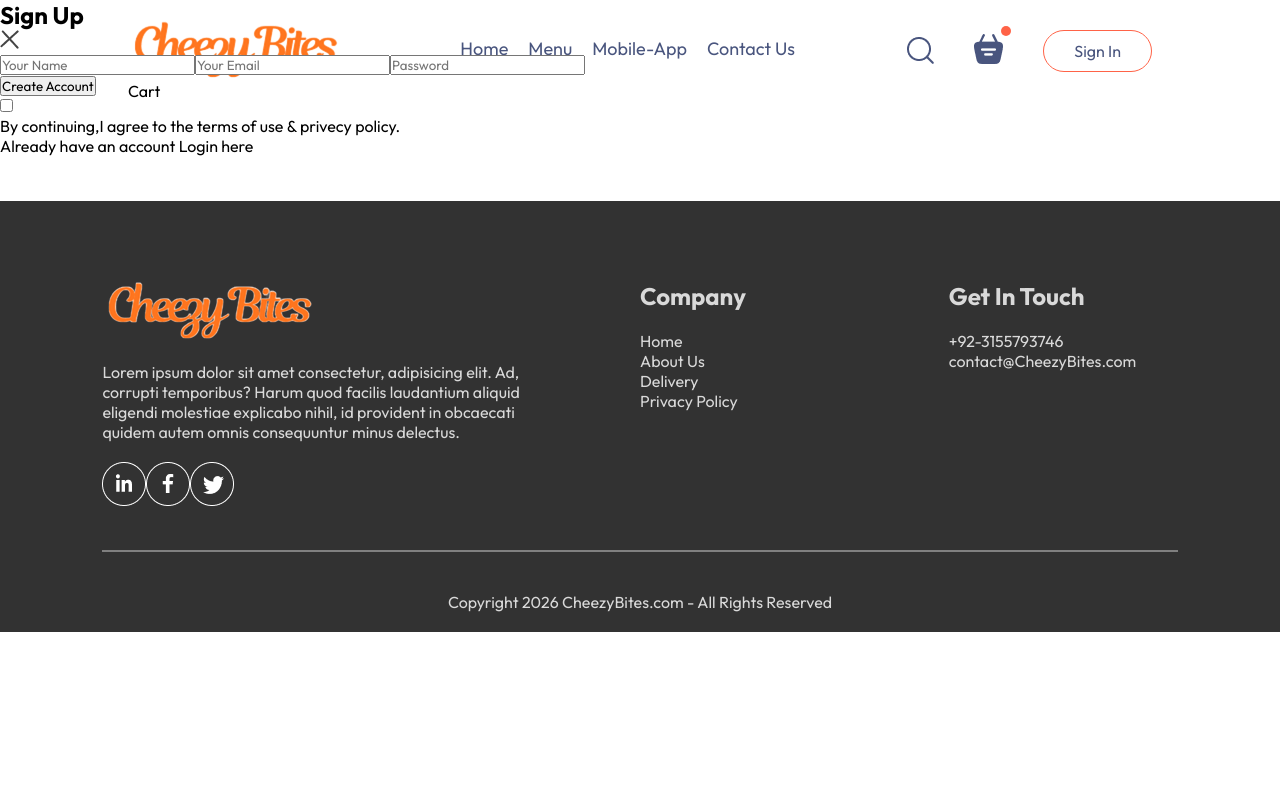
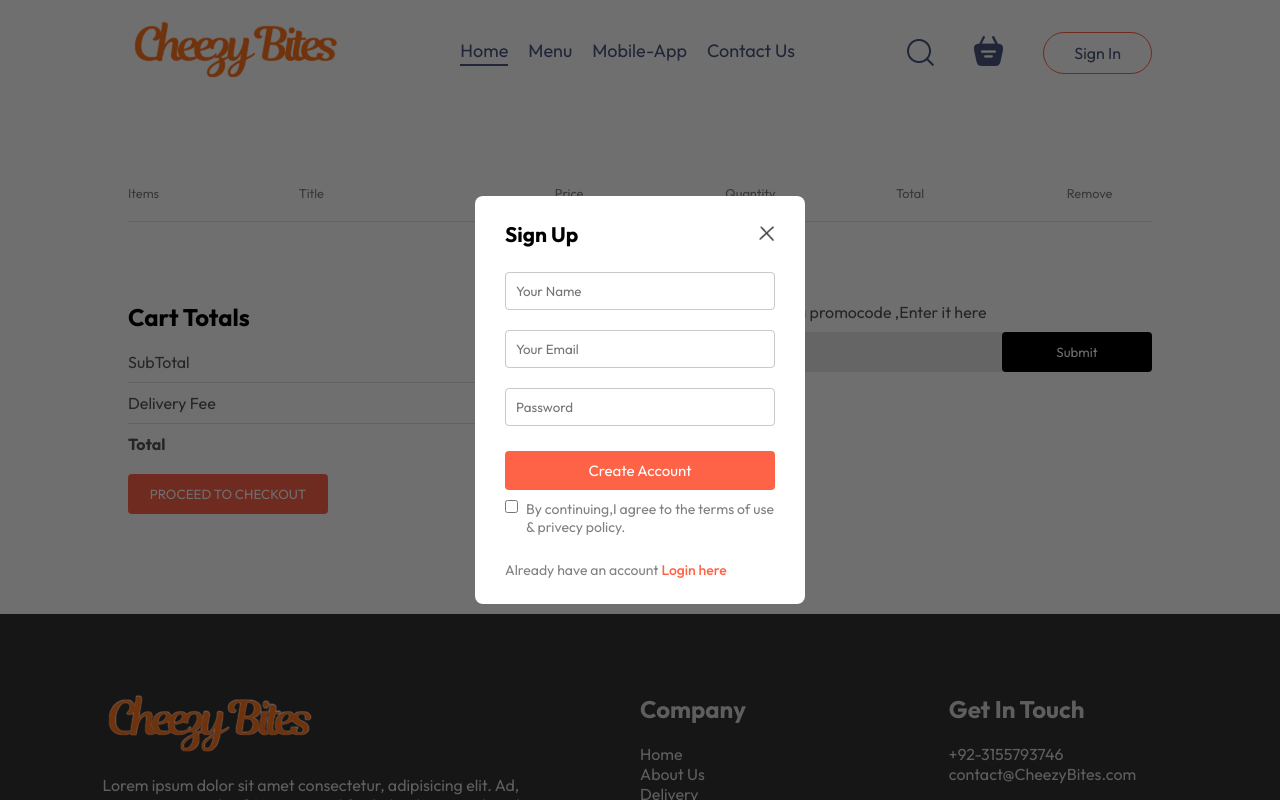
Before and after one commit to sadiajavid/food-delivery-app, a React (Vite) app in the folder frontend/: page /cart in a window 1280 px wide. Both pictures are taken after a click on the button "Sign In". Shown: the top 800 px of the page. Built offline with nearby package versions, Linux system fonts and the light colour scheme.

Commit message:
cart page complete

```diff
--- a/frontend/src/Context/StoreContext.jsx
+++ b/frontend/src/Context/StoreContext.jsx
@@ -1,32 +1,41 @@
 import { createContext, useEffect, useState } from "react";
 import { food_list } from "../assets/assets";
 
-export const StoreContext=createContext(null);
-const StoreContextProvider=(props)=>{
-    const[cartItems,setCartItems]=useState({});
-    const addToCart=(itemId)=>{
-        if(!cartItems[itemId]){
-            setCartItems((prev)=>({...prev,[itemId]:1}))
-        }else{
-            setCartItems((prev)=>({...prev,[itemId]:prev[itemId]+1}))
+export const StoreContext = createContext(null);
+const StoreContextProvider = (props) => {
+    const [cartItems, setCartItems] = useState({});
+    const addToCart = (itemId) => {
+        if (!cartItems[itemId]) {
+            setCartItems((prev) => ({ ...prev, [itemId]: 1 }))
+        } else {
+            setCartItems((prev) => ({ ...prev, [itemId]: prev[itemId] + 1 }))
         }
 
     }
-      const removeFromCart=(itemId)=>{
-            setCartItems((prev)=>({...prev,[itemId]:prev[itemId]-1}))
+    const removeFromCart = (itemId) => {
+        setCartItems((prev) => ({ ...prev, [itemId]: prev[itemId] - 1 }))
 
     }
-    useEffect(()=>{
-console.log(cartItems)
-    },[cartItems])
-    const contextValue={
+    const getTotalCartAmount = () => {
+        let totalAmount = 0;
+        for (const item in cartItems) {
+            if (cartItems[item] > 0) {
+                let itemInfo = food_list.find((product) => product._id === item);
+                totalAmount += itemInfo.price * cartItems[item];
+            }
+        }
+        return totalAmount;
+    }
+
+    const contextValue = {
         food_list,
         cartItems,
         setCartItems,
         addToCart,
-        removeFromCart
+        removeFromCart,
+        getTotalCartAmount
     }
-    return(
+    return (
         <StoreContext.Provider value={contextValue}>
             {props.children}
         </StoreContext.Provider>
--- a/frontend/src/components/LoginPopup/LoginPopup.css
+++ b/frontend/src/components/LoginPopup/LoginPopup.css
@@ -3,4 +3,63 @@
     z-index: 1;
     width: 100%;
     height: 100%;
+    background-color: #00000090;
+    display: grid;
 }
+.login-popup-container{
+    place-self: center;
+    width: max(23vw,330px);
+    color: #808080;
+    background-color: white;
+    display: flex;
+    flex-direction: column;
+    gap: 25px;
+    padding: 25px 30px;
+    border-radius: 8px;
+    font-size: 14px;
+    animation:fadeIn 0.5s ;
+}
+.login-popup-title{
+    display: flex;
+    justify-content: space-between;
+    align-items: center;
+    color: black;
+}
+.login-popup-title img{
+    width: 16px;
+    cursor: pointer;
+}
+.login-popup-inputs{
+    display: flex;
+    flex-direction: column;
+    gap: 20px;
+}
+.login-popup-inputs input{
+  outline: none;
+  border: 1px solid #c9c9c9;
+  padding: 10px;
+  border-radius: 4px;
+}
+.login-popup-container button{
+    border: none;
+    padding:10px;
+    border-radius: 4px;
+    color: white;
+    background-color: tomato;
+    font-size: 15px;
+    cursor: pointer;
+}
+.login-popup-condition{
+    display: flex;
+    align-items: start;
+    gap: 8px;
+    margin-top: -15px;
+}
+.login-popup-condition input{
+  margin-bottom: 5px;
+}
+.login-popup p span {
+    color: tomato;
+    font-weight:500 ;
+    cursor: pointer;
+}
--- a/frontend/src/components/Navbar/Navbar.jsx
+++ b/frontend/src/components/Navbar/Navbar.jsx
@@ -1,13 +1,15 @@
-import React, { useState } from 'react'
+import React, { useContext, useState } from 'react'
 import './Navbar.css'
 import { assets } from '../../assets/assets'
 import { Link } from 'react-router-dom'
+import { StoreContext } from '../../Context/StoreContext'
 
 const Navbar = ({setShowLogin}) => {
     const [menu,setMenu]=useState('Home');
+    const{getTotalCartAmount}=useContext(StoreContext);
   return (
     <div className='navbar'>
-        <img  src={assets.logo} alt='' className='logo' />
+       <Link to='/'> <img  src={assets.logo} alt='' className='logo' /></Link>
         <ul className='navbar-menu'>
             <Link to='/' onClick={()=>setMenu("Home")} className={menu=== "Home" ? "active": ""}>Home</Link>
             <a href='#explore-menu' onClick={()=>setMenu("Menu")} className={menu=== "Menu" ? "active": ""}>Menu</a>
@@ -17,8 +19,8 @@
         <div className="navbar-right">
             <img src={assets.search_icon} alt='' />
             <div className="navbar-search-icon">
-                <img src={assets.basket_icon} alt='' />
-                <div className="dot"></div>
+                < Link to='/cart'> <img src={assets.basket_icon} alt='' /></Link>
+                <div className={getTotalCartAmount()===0?"":"dot"}></div>
             </div>
             <button onClick={()=>setShowLogin(true)}>Sign In</button>
         </div>
--- a/frontend/src/pages/Cart/Cart.css
+++ b/frontend/src/pages/Cart/Cart.css
@@ -0,0 +1,91 @@
+.cart{
+    margin-top: 100px;
+}
+.cart-items-title{
+    display: grid;
+    grid-template-columns:1fr 1.5fr 1fr 1fr 1fr 0.5fr ;
+    align-items: center;
+    color: grey;
+    font-size: max(1vw,12px);
+}
+.cart-items-item{
+    margin:10px 0px ;
+    color: black;
+}
+.cart-items-item img{
+    width: 50px;
+}
+.cart hr{
+    height: 1px;
+    background-color: #e2e2e2;
+    border: none;
+}
+.cart-items-item .cross{
+    cursor: pointer;
+}
+.cart-bottom{
+    margin-top: 80px;
+    display: flex;
+    justify-content: space-between;
+    gap: max(12vw,20px);
+}
+.cart-total{
+    flex: 1;
+    display: flex;
+    flex-direction: column;
+    gap: 20px;
+}
+.cart-total-details{
+    display: flex;
+    justify-content: space-between;
+    color: #555;
+}
+.cart-total hr{
+    margin: 10px 0px;
+}
+.cart-total button{
+    border: none;
+    color: white;
+    background-color: tomato;
+    width: max(15vw,200px);
+    padding: 12px 0px;
+    border-radius: 4px;
+    cursor: pointer;
+}
+.cart-promocode{
+    flex: 1;
+}
+.cart-promocode p{
+    color: #555;
+}
+.cart-promocode-input{
+margin-top: 10px;
+display: flex;
+justify-content: space-between;
+align-items: center;
+background-color: #eaeaea;
+border-radius: 4px;
+}
+.cart-promocode-input input{
+    background-color: transparent;
+    border: none;
+    outline: none;
+    padding-left: 10px;
+}
+.cart-promocode-input button{
+    width: max(10vw,150px);
+    padding: 12px 5px;
+    background-color: black;
+    border: none;
+    color: white;
+    border-radius: 4px;
+}
+@media(max-width:750px){
+    .cart-bottom{
+        flex-direction: column-reverse;
+    }
+    .cart-promocode{
+        justify-content: start;
+    }
+
+}
--- a/frontend/src/pages/Cart/Cart.jsx
+++ b/frontend/src/pages/Cart/Cart.jsx
@@ -1,9 +1,75 @@
 import React from 'react';
 import './Cart.css'
+import { useContext } from 'react';
+import { StoreContext } from '../../Context/StoreContext';
 
 const Cart = () => {
+  const {cartItems,food_list,removeFromCart,getTotalCartAmount}=useContext(StoreContext);
   return (
-    <div>Cart</div>
+<div className="cart">
+<div className="cart-items">
+   <div className="cart-items-title">
+    <p>Items</p>
+    <p>Title</p>
+    <p>Price</p>
+    <p>Quantity</p>
+    <p>Total</p>
+    <p>Remove </p>
+  </div>
+  <br/>
+  <hr/>
+  {food_list.map((item,index)=>{
+    if(cartItems[item._id]>0){
+      return (
+       < div>
+        <div className="cart-items-title cart-items-item">
+        <img src={item.image} alt="" />
+        <p>{item.name}</p>
+        <p>${item.price}</p>
+        <p>{cartItems[item._id]}</p>
+        <p>${item.price*cartItems[item._id]}</p>
+        <p onClick={()=>removeFromCart(item._id)} className='cross'>x</p>
+        </div>
+        <hr />
+        </div>
+      )
+    }
+
+  })}
+</div>
+ <div className="cart-bottom">
+          <div className="cart-total">
+            <h2>Cart Totals</h2>
+            <div>
+              <div className="cart-total-details">
+                <p>SubTotal</p>
+                <p>${getTotalCartAmount()}</p>
+              </div>
+              <hr />
+              <div className="cart-total-details">
+                 <p>Delivery Fee</p>
+                <p>${2}</p>
+              </div>
+              <hr />
+              <div className="cart-total-details">
+                <b>Total</b>
+                <b>${getTotalCartAmount()+2}</b>
+              </div>
+            </div>
+               <button>PROCEED TO CHECKOUT</button>
+
+          </div>
+           <div className="cart-promocode">
+              <div>
+                <p>If you have a promocode ,Enter it here</p>
+                <div className="cart-promocode-input">
+                  <input type="text" placeholder='Promocode'/>
+                  <button>Submit</button>
+                </div>
+              </div>
+            </div>
+        </div>
+</div>
   )
 }
 
```
